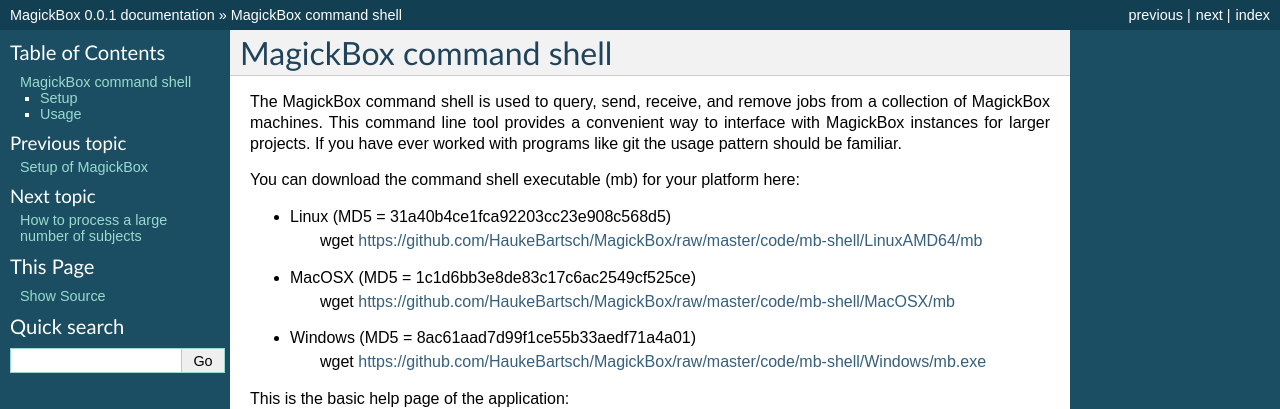
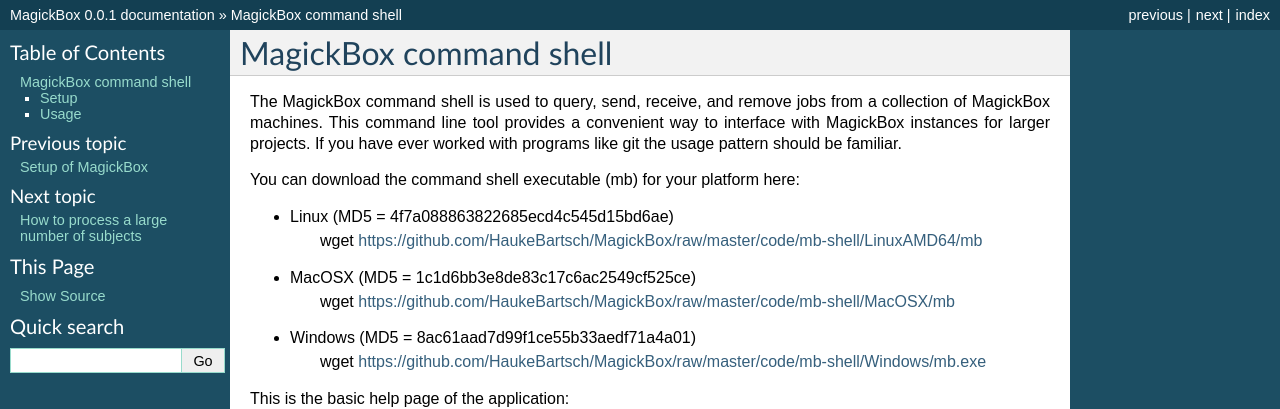
Before and after one commit to HaukeBartsch/MagickBox, a Sphinx documentation site: the page built from code/documentation/docs/source/Shell.rst, in a window 1280 px wide. Shown: the top 409 px of the page. Built offline with Sphinx 7.4.7, drawn with Linux system fonts in a browser that asks for light colours.

Commit message:
update Linux version

```diff
--- a/code/documentation/docs/source/Shell.rst
+++ b/code/documentation/docs/source/Shell.rst
@@ -8,7 +8,7 @@
 
 You can download the command shell executable (mb) for your platform here:
 
-* Linux (MD5 = 31a40b4ce1fca92203cc23e908c568d5)
+* Linux (MD5 = 4f7a088863822685ecd4c545d15bd6ae)
 	wget https://github.com/HaukeBartsch/MagickBox/raw/master/code/mb-shell/LinuxAMD64/mb
 
 * MacOSX (MD5 = 1c1d6bb3e8de83c17c6ac2549cf525ce)
```
